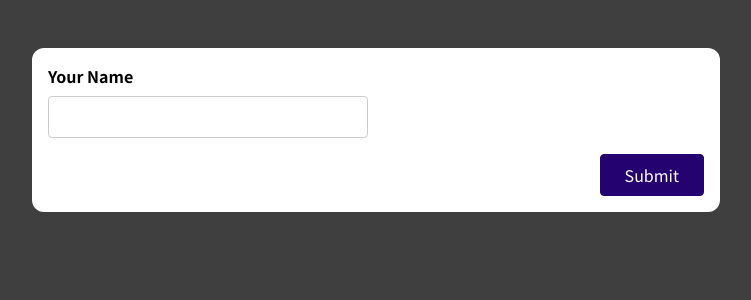
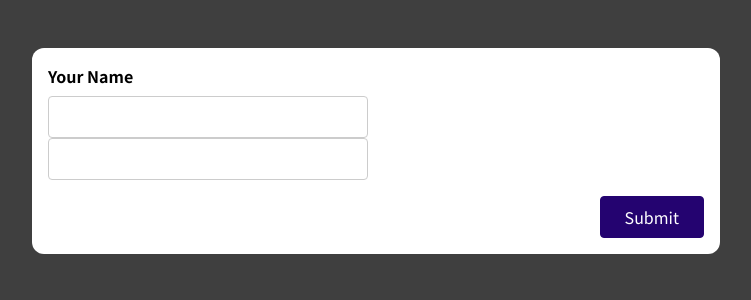
Before and after one commit to amandagpearce/react-forms, a React (Create React App) app: page / in a window 1280 px wide. Shown: the top 300 px of the page, without its empty margins (264-1015 px from the left). Built offline with nearby package versions, Linux system fonts and the light colour scheme.

Commit message:
ref option vs state to get user input

```diff
--- a/src/components/SimpleInput.js
+++ b/src/components/SimpleInput.js
@@ -1,9 +1,39 @@
+import { useState, useRef } from "react";
+
 const SimpleInput = (props) => {
+  // get input value with usestate
+  // if you need to reset, usestate works ref does not.
+  const [enteredName, setEnteredName] = useState('');
+
+  // get input value with useRef
+  // useRef is more useful if you only need to check the input value once and not at every key stroke for an automatic validation
+  const nameInputRef = useRef();
+
+  const nameInputChangeHandler = (event) => {
+    setEnteredName(event.target.value);
+  }
+
+  const formSubmissionHandler = event => {
+    event.preventDefault();
+
+    // get input value with usestate
+    console.log(enteredName);
+
+    // get input value with useRef
+    console.log(nameInputRef.current.value);
+  }
+
+
   return (
-    <form>
+    <form onSubmit={formSubmissionHandler}>
       <div className='form-control'>
         <label htmlFor='name'>Your Name</label>
-        <input type='text' id='name' />
+
+        {/* get input value with usestate*/}
+        <input type='text' id='name' onChange={nameInputChangeHandler} />
+
+        {/* get input value with useRef*/}
+        <input ref={nameInputRef} type='text' id='name' onChange={nameInputChangeHandler} />
       </div>
       <div className="form-actions">
         <button>Submit</button>
```
